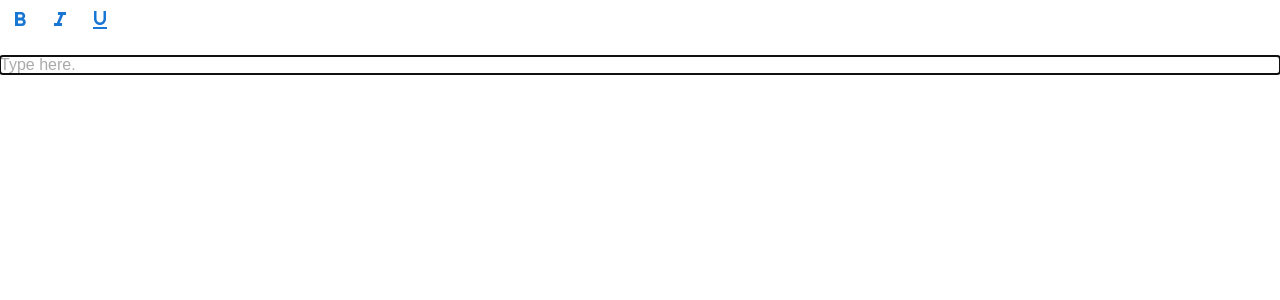
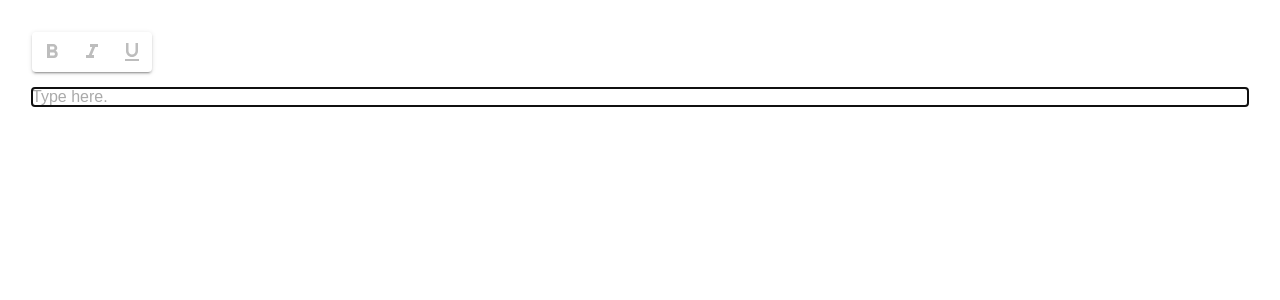
Before and after one commit to davidhammaker/SkyWriteUI, a React (Create React App) app: page / in a window 1280 px wide. Shown: the top 300 px of the page. Built offline with nearby package versions, Linux system fonts and the light colour scheme.

Commit message:
Make better buttons that can be toggled

```diff
--- a/src/App.js
+++ b/src/App.js
@@ -101,7 +101,6 @@ const NotApp = () => {
 
   return (
     <Slate
-      style={{ height: "100%" }}
       editor={editor}
       value={value}
       onChange={(value) => {
@@ -163,7 +162,11 @@ const NotApp = () => {
 };
 
 const App = () => {
-  return <TextBox />;
+  return (
+    <div style={{ margin: "2em" }}>
+      <TextBox />
+    </div>
+  );
 };
 
 export default App;
--- a/src/components/TextBox.js
+++ b/src/components/TextBox.js
@@ -3,28 +3,30 @@ import IconButton from "@mui/material/IconButton";
 import FormatBold from "@mui/icons-material/FormatBold";
 import FormatItalic from "@mui/icons-material/FormatItalic";
 import FormatUnderlinedIcon from "@mui/icons-material/FormatUnderlined";
+import ButtonGroup from "@mui/material/ButtonGroup";
+import { createTheme, ThemeProvider } from "@mui/material/styles";
+import blue from "@mui/material/colors/blue";
+import grey from "@mui/material/colors/grey";
 import { createEditor, Editor, Transforms, Text } from "slate";
 import { Slate, Editable, withReact } from "slate-react";
 import { withHistory } from "slate-history";
+import isHotkey from "is-hotkey";
+
+const theme = createTheme({
+  palette: {
+    primary: blue,
+    secondary: grey,
+  },
+});
+
+const hotkeys = {
+  "mod+b": "bold",
+  "mod+i": "italic",
+  "mod+u": "underline",
+};
 
 const Element = ({ attributes, children, element }) => {
   return <p {...attributes}>{children}</p>;
-};
-
-const Leaf = ({ attributes, children, leaf }) => {
-  if (leaf.bold) {
-    children = <strong>{children}</strong>;
-  }
-
-  if (leaf.italics) {
-    children = <em>{children}</em>;
-  }
-
-  if (leaf.underline) {
-    children = <u>{children}</u>;
-  }
-
-  return <span {...attributes}>{children}</span>;
 };
 
 const TextBox = () => {
@@ -42,58 +44,96 @@ const TextBox = () => {
   const defaultValue = [{ type: "paragraph", children: [defaultChild] }];
   const [value, setValue] = useState(defaultValue);
 
+  // Button colors
+  const [boldButtonColor, setBoldButtonColor] = useState("secondary");
+  const [italicButtonColor, setItalicButtonColor] = useState("secondary");
+  const [underlineButtonColor, setUnderlineButtonColor] = useState("secondary");
+  const buttonColorSetters = {
+    bold: setBoldButtonColor,
+    italic: setItalicButtonColor,
+    underline: setUnderlineButtonColor,
+  };
+
+  const Leaf = ({ attributes, children, leaf }) => {
+    if (leaf.bold) {
+      children = <strong>{children}</strong>;
+    }
+
+    if (leaf.italic) {
+      children = <em>{children}</em>;
+    }
+
+    if (leaf.underline) {
+      children = <u>{children}</u>;
+    }
+
+    return <span {...attributes}>{children}</span>;
+  };
+
   // For toggling text types:
-  function toggleBold(editor, format) {
+  function toggleMark(editor, format) {
     if (!Editor.marks(editor) || !Editor.marks(editor)[format]) {
       Editor.addMark(editor, format, true);
+      buttonColorSetters[format]("primary");
     } else {
       Editor.removeMark(editor, format);
+      buttonColorSetters[format]("secondary");
     }
   }
 
   return (
+    <ThemeProvider theme={theme}>
       <Slate
         editor={editor}
         value={value}
         onChange={(newValue) => setValue(newValue)}
       >
-      <div>
+        <ButtonGroup variant="contained">
           <IconButton
-          color="primary"
+            color={boldButtonColor}
             onMouseDown={(event) => {
               event.preventDefault();
-            toggleBold(editor, "bold");
+              toggleMark(editor, "bold");
             }}
           >
             <FormatBold />
           </IconButton>
           <IconButton
-          color="primary"
+            color={italicButtonColor}
             onMouseDown={(event) => {
               event.preventDefault();
-            toggleBold(editor, "italics");
+              toggleMark(editor, "italic");
             }}
           >
             <FormatItalic />
           </IconButton>
           <IconButton
-          color="primary"
+            color={underlineButtonColor}
             onMouseDown={(event) => {
               event.preventDefault();
-            toggleBold(editor, "underline");
+              toggleMark(editor, "underline");
             }}
           >
             <FormatUnderlinedIcon />
           </IconButton>
-      </div>
+        </ButtonGroup>
         {/* The 'Editable' is the part we can edit like a text editor. */}
         <Editable
           renderElement={renderElement}
           renderLeaf={renderLeaf}
+          onKeyDown={(event) => {
+            for (const hotkey in hotkeys) {
+              if (isHotkey(hotkey, event)) {
+                event.preventDefault();
+                toggleMark(editor, hotkeys[hotkey]);
+              }
+            }
+          }}
           placeholder="Type here."
           autoFocus
         />
       </Slate>
+    </ThemeProvider>
   );
 };
 
```
Lines whose indentation alone changed are shown as unchanged.
